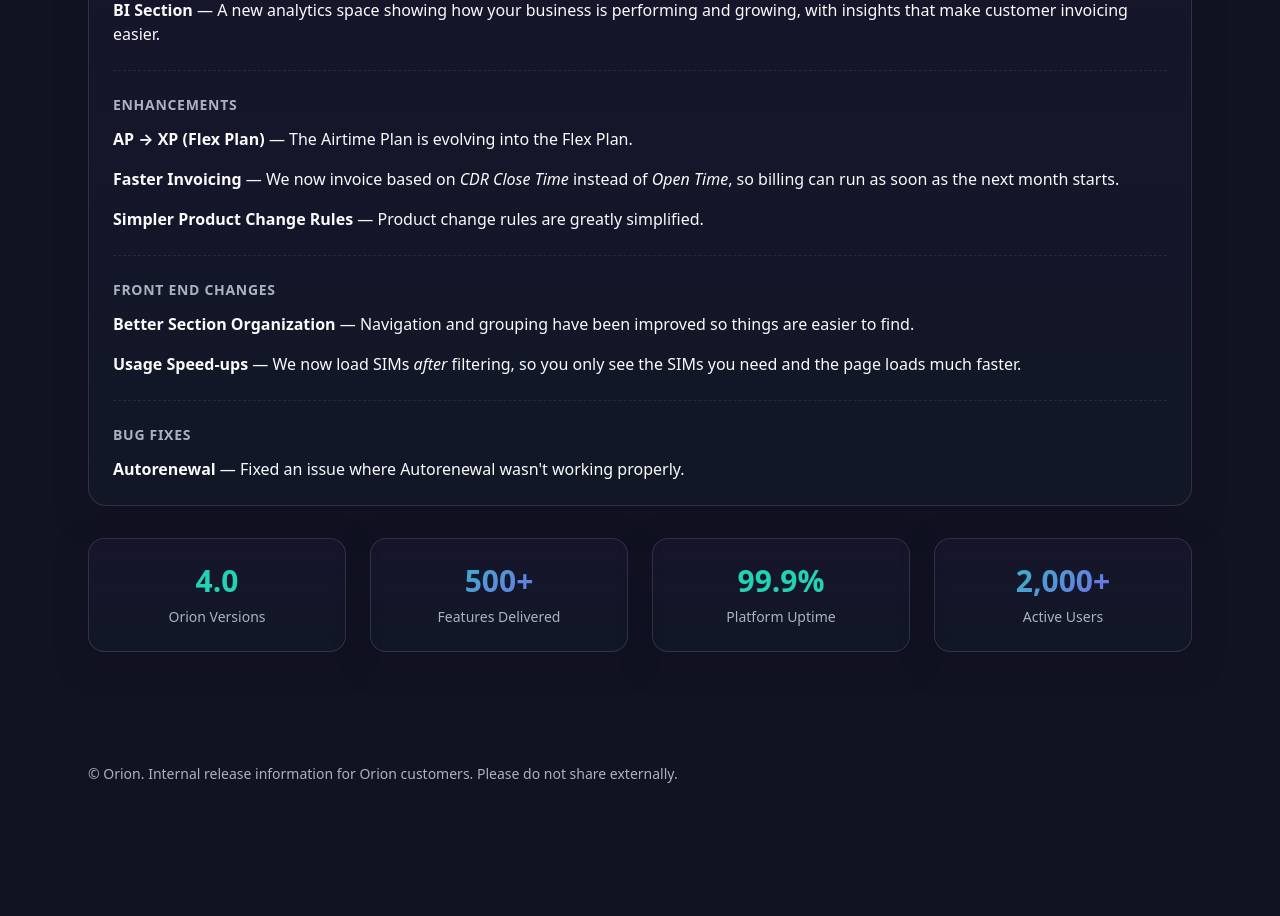
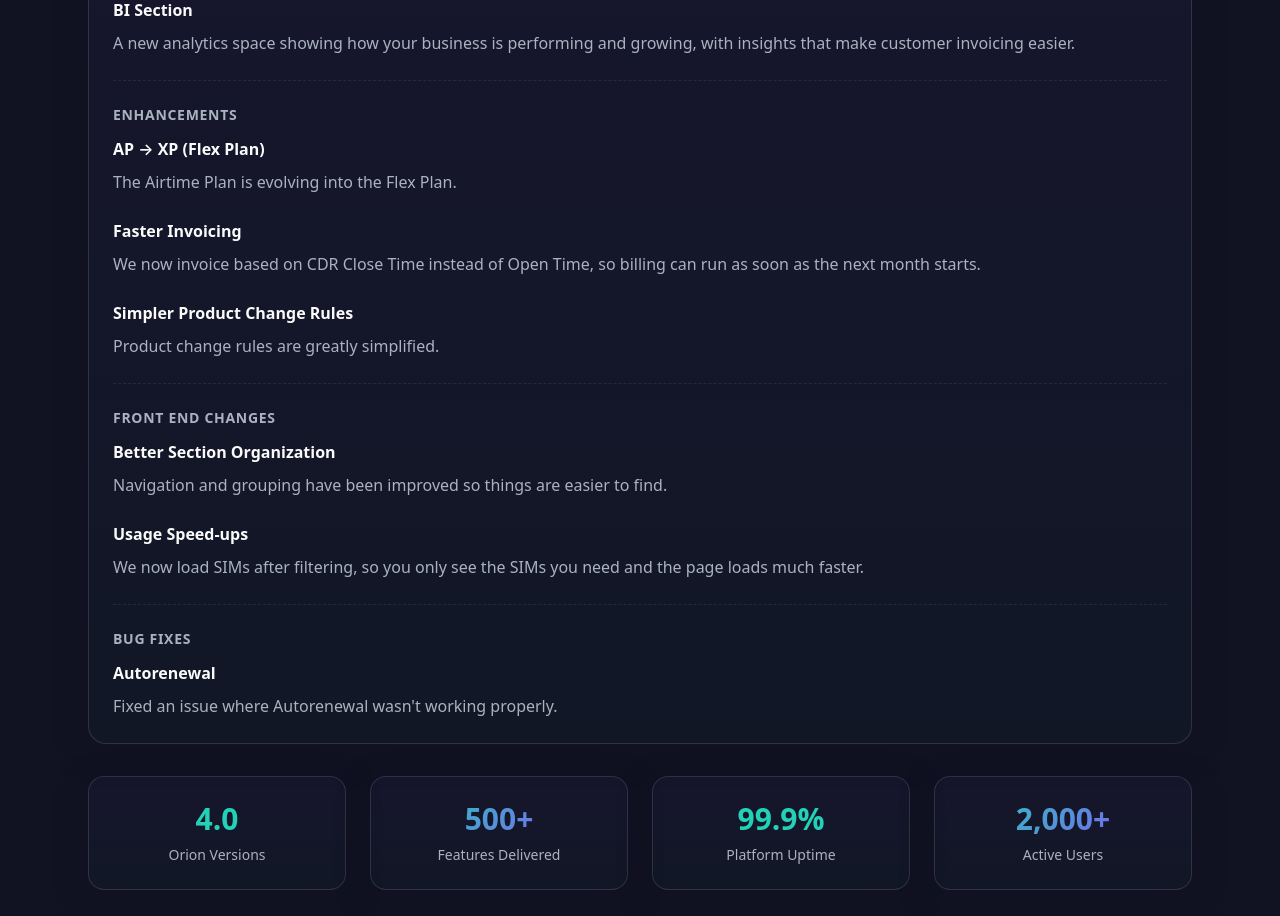
Before and after one commit to martinpawluszek/orion-release-ledger, a React (Vite) app: page / in a window 1280 px wide. Shown: the part 600-1516 px from the top of the page. Before the commit the page ends 1448 px from the top, so only its background shows below. Built offline with nearby package versions, Linux system fonts and the light colour scheme.

Commit message:
Adjust release card layout

```diff
--- a/src/components/ReleaseCard.tsx
+++ b/src/components/ReleaseCard.tsx
@@ -3,8 +3,8 @@ import { useState } from "react";
 import { Collapsible, CollapsibleContent, CollapsibleTrigger } from "@/components/ui/collapsible";
 
 interface BulletPoint {
-  text: string;
-  attachments?: string[];
+  title: string;
+  description: string;
 }
 
 interface ReleaseData {
@@ -77,14 +77,14 @@ const ReleaseCard = ({ release, searchQuery, selectedCategories }: ReleaseCardPr
               <h3 className="text-sm font-semibold uppercase tracking-wider text-[hsl(var(--text-secondary))] mb-3">
                 {category}
               </h3>
-              <div className="space-y-4">
-                {bulletPoints.map((bulletPoint, index) => {
-                  const bulletKey = `${category}-${index}`;
-                  return (
-                  <div key={index} className="text-[hsl(var(--text-primary))]" dangerouslySetInnerHTML={{ __html: bulletPoint.text }} />
-                  );
-                })}
-              </div>
+                <div className="space-y-6">
+                  {bulletPoints.map((bulletPoint, index) => (
+                    <div key={index} className="space-y-2">
+                      <h4 className="font-semibold text-[hsl(var(--text-primary))]">{bulletPoint.title}</h4>
+                      <p className="text-[hsl(var(--text-secondary))] leading-relaxed">{bulletPoint.description}</p>
+                    </div>
+                  ))}
+                </div>
             </div>
           );
         })}
--- a/src/pages/Index.tsx
+++ b/src/pages/Index.tsx
@@ -12,31 +12,38 @@ const mockReleases = [
     sections: {
       "New Features": [
         {
-          text: "<strong>BI Section</strong> — A new analytics space showing how your business is performing and growing, with insights that make customer invoicing easier."
+          title: "BI Section",
+          description: "A new analytics space showing how your business is performing and growing, with insights that make customer invoicing easier."
         }
       ],
       "Enhancements": [
         {
-          text: "<strong>AP → XP (Flex Plan)</strong> — The Airtime Plan is evolving into the Flex Plan."
+          title: "AP → XP (Flex Plan)",
+          description: "The Airtime Plan is evolving into the Flex Plan."
         },
         {
-          text: "<strong>Faster Invoicing</strong> — We now invoice based on <em>CDR Close Time</em> instead of <em>Open Time</em>, so billing can run as soon as the next month starts."
+          title: "Faster Invoicing",
+          description: "We now invoice based on CDR Close Time instead of Open Time, so billing can run as soon as the next month starts."
         },
         {
-          text: "<strong>Simpler Product Change Rules</strong> — Product change rules are greatly simplified."
+          title: "Simpler Product Change Rules",
+          description: "Product change rules are greatly simplified."
         }
       ],
       "Front End Changes": [
         {
-          text: "<strong>Better Section Organization</strong> — Navigation and grouping have been improved so things are easier to find."
+          title: "Better Section Organization",
+          description: "Navigation and grouping have been improved so things are easier to find."
         },
         {
-          text: "<strong>Usage Speed‑ups</strong> — We now load SIMs <em>after</em> filtering, so you only see the SIMs you need and the page loads much faster."
+          title: "Usage Speed‑ups",
+          description: "We now load SIMs after filtering, so you only see the SIMs you need and the page loads much faster."
         }
       ],
       "Bug Fixes": [
         {
-          text: "<strong>Autorenewal</strong> — Fixed an issue where Autorenewal wasn't working properly."
+          title: "Autorenewal",
+          description: "Fixed an issue where Autorenewal wasn't working properly."
         }
       ]
     }
```
